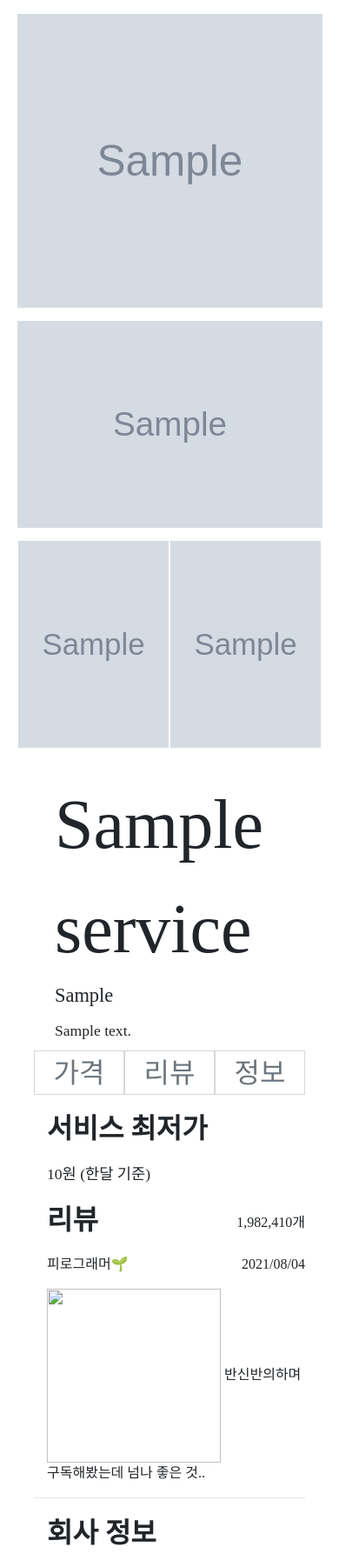
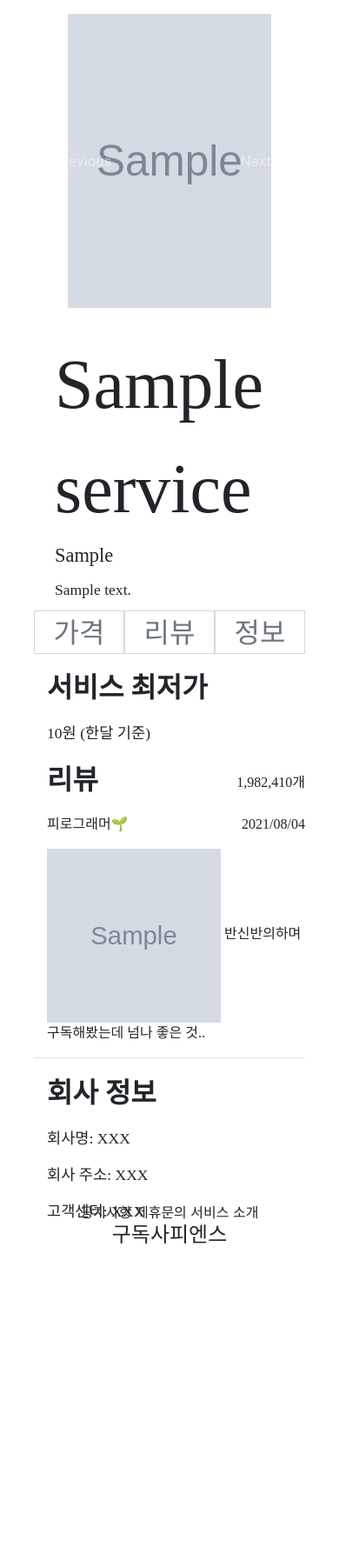
Before and after one commit to TEAM-GudokSapiens/Gudok_Sapiens, a Django app: page /services/detail/1/ in a window 390 px wide. Shown: the part 96-1898 px from the top of the page at 87% size. After the commit the page ends 1526 px from the top, so only its background shows below. Run offline with Django 3.2, Linux system fonts and the light colour scheme; tables that the repository leaves empty hold one stand-in row (values such as "Sample post"); grey boxes marked "Sample" are stand-in pictures; some libraries are stand-ins or nearby versions.

Commit message:
Feat: [service detail 부트스트랩]

```diff
--- a/services/templates/services/detail.html
+++ b/services/templates/services/detail.html
@@ -5,6 +5,34 @@
         <div class="img-container d-flex justify-content-around">
             <div class="main-img-container">
                 <img src="{{ service.img1.url }}" class="main-img"/>
+
+                <!-- carousel -->
+                <div id="carouselControls" class="carousel slide" data-bs-ride="carousel">
+                    <div class="carousel-inner">
+                      <div class="carousel-item active">
+                        <img src="{{ service.img1.url }}"/>
+                      </div>
+                      <div class="carousel-item">
+                        <img src="{{ service.img2.url }}"/>
+                      </div>
+                      <div class="carousel-item">
+                        <img src="{{ service.img3.url }}"/>
+                      </div>
+                      <div class="carousel-item">
+                        <img src="{{ service.img4.url }}"/>
+                      </div>
+                    </div>
+                    <button class="carousel-control-prev btn" data-bs-target="#carouselControls" data-bs-slide="prev">
+                        <span class="carousel-control-prev-icon" aria-hidden="true"></span>
+                        <span class="visually-hidden">Previous</span>
+                      </button>
+                      <button class="carousel-control-next btn" data-bs-target="#carouselControls" data-bs-slide="next">
+                        <span class="carousel-control-next-icon" aria-hidden="true"></span>
+                        <span class="visually-hidden">Next</span>
+                      </button>
+                  </div>
+                <!-- carousel end -->
+
             </div>
             <div class="img-sub-container d-flex flex-column">
                 <div>
@@ -45,7 +73,7 @@
                             <div class="review-date d-inline">2021/08/04</div>
                         </div>
                         <div class="content-block">
-                            <img src="{{ service.img.url }}" class="review-img" />
+                            <img src="{{ service.img1.url }}" class="review-img" />
                             <p class="d-inline">반신반의하며 구독해봤는데 넘나 좋은 것..</p>
                         </div>
                     </div>
--- a/static/base.css
+++ b/static/base.css
@@ -1,4 +1,4 @@
-body {
+.detail-container {
 }
 .service-container {
   width: 35vw;
@@ -86,7 +86,7 @@
 
 .top-header-title {
   text-decoration: none !important;
-  font-family: 'KOTRA_SONGEULSSI';
+  font-family: "KOTRA_SONGEULSSI";
   font-size: 2rem;
 }
 
@@ -106,9 +106,6 @@
   .service-container {
     width: 80vw;
   }
-  .img-container {
-    width: 100vw;
-  }
   .fixing-box {
     display: none;
   }
@@ -117,35 +114,70 @@
     flex-direction: column;
     align-items: center;
   }
+
   .main-img-container {
     width: 90%;
     padding-bottom: 15px;
   }
   .img-container {
+    width: 90vw;
     flex-direction: column;
     align-items: center;
     height: auto;
   }
-  .sub-img-container {
+  .img-sub-container {
     height: auto;
   }
-  .img-sub-container {
-    width: 90vw;
+  .img-sub-container div,
+  .sub-img div {
+    /* width: 90vw;
+    height: auto; */
+    display: none;
+  }
+  .sub-img {
     height: auto;
   }
   .service-content {
     font-size: 1rem;
   }
-  .sub-img,
-  .second-img {
-    padding: 0px 0px 15px 0px;
-    height: 30vh;
+  .carousel-item img {
+    height: 40vh;
+    /* width: 90vw; */
   }
 }
 @media screen and (max-width: 1150px) {
   .service-content {
     font-size: 1.1rem;
   }
+
+  .img-sub-container {
+    height: 0px;
+    width: 0px;
+  }
+  .img-sub-container div,
+  .sub-img div {
+    /* width: 90vw;
+    height: auto; */
+    display: none;
+  }
+  .sub-img {
+    height: auto;
+  }
+  .main-img-container {
+    width: auto;
+  }
+  .main-img {
+    display: none;
+  }
+}
+@media screen and (min-width: 1150px) {
+  .carousel {
+    display: none;
+  }
+}
+.carousel-item img {
+  height: 40vh;
+  width: 60vw;
 }
 .keywords {
   margin: 10px 0px;
@@ -191,20 +223,20 @@
 .review-content {
   margin: 15px 0px 5px 15px;
 }
-}
 
 .forms {
   margin: 3rem auto;
-  font-family: 'GmarketSansTTFMedium';
+  font-family: "GmarketSansTTFMedium";
 }
 
 .form-logo {
   margin-bottom: 3rem;
-  font-family: 'GmarketSansTTFMedium';
+  font-family: "GmarketSansTTFMedium";
   font-size: 1.6rem;
 }
 
-.social-login1, .social-login2 {
+.social-login1,
+.social-login2 {
   display: block;
   margin-top: 2rem;
   margin-left: 1rem;
```
